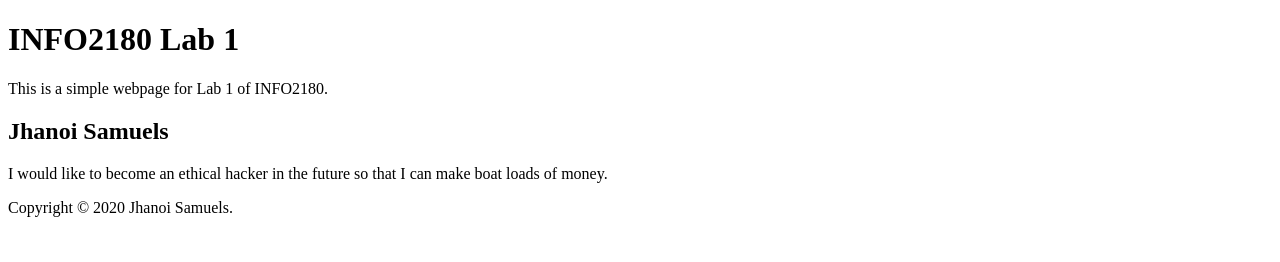
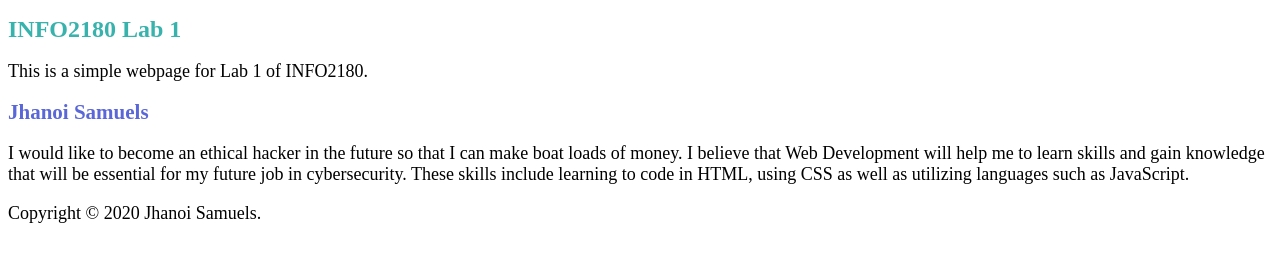
Before and after one commit to jhanoicodes/info2180-lab1, a plain HTML site: page index.html in a window 1280 px wide. Drawn offline with Linux system fonts and the light colour scheme.

Commit message:
Making changes to index

```diff
--- a/index.html
+++ b/index.html
@@ -1,6 +1,7 @@
 <!DOCTYPE html>
 <html lang="en">
 <head>
+    <link href="style.css" rel="stylesheet" type="text/css">
     <meta charset="UTF-8">
     <meta name="viewport" content="width=device-width, initial-scale=1.0">
     <meta http-equiv="X-UA-Compatible" content="ie=edge">
@@ -13,7 +14,9 @@
     </header>
     <main>
         <h2>Jhanoi Samuels</h2>
-        <p>I would like to become an ethical hacker in the future so that I can make boat loads of money.</p>
+        <p>I would like to become an ethical hacker in the future so that I can make boat loads of money.
+            I believe that Web Development will help me to learn skills and gain knowledge that will be essential for my future job in cybersecurity.
+            These skills include learning to code in HTML, using CSS as well as utilizing languages such as JavaScript.</p>
     </main>
     <footer>
         <p>Copyright &copy; 2020 Jhanoi Samuels.</p>
```
